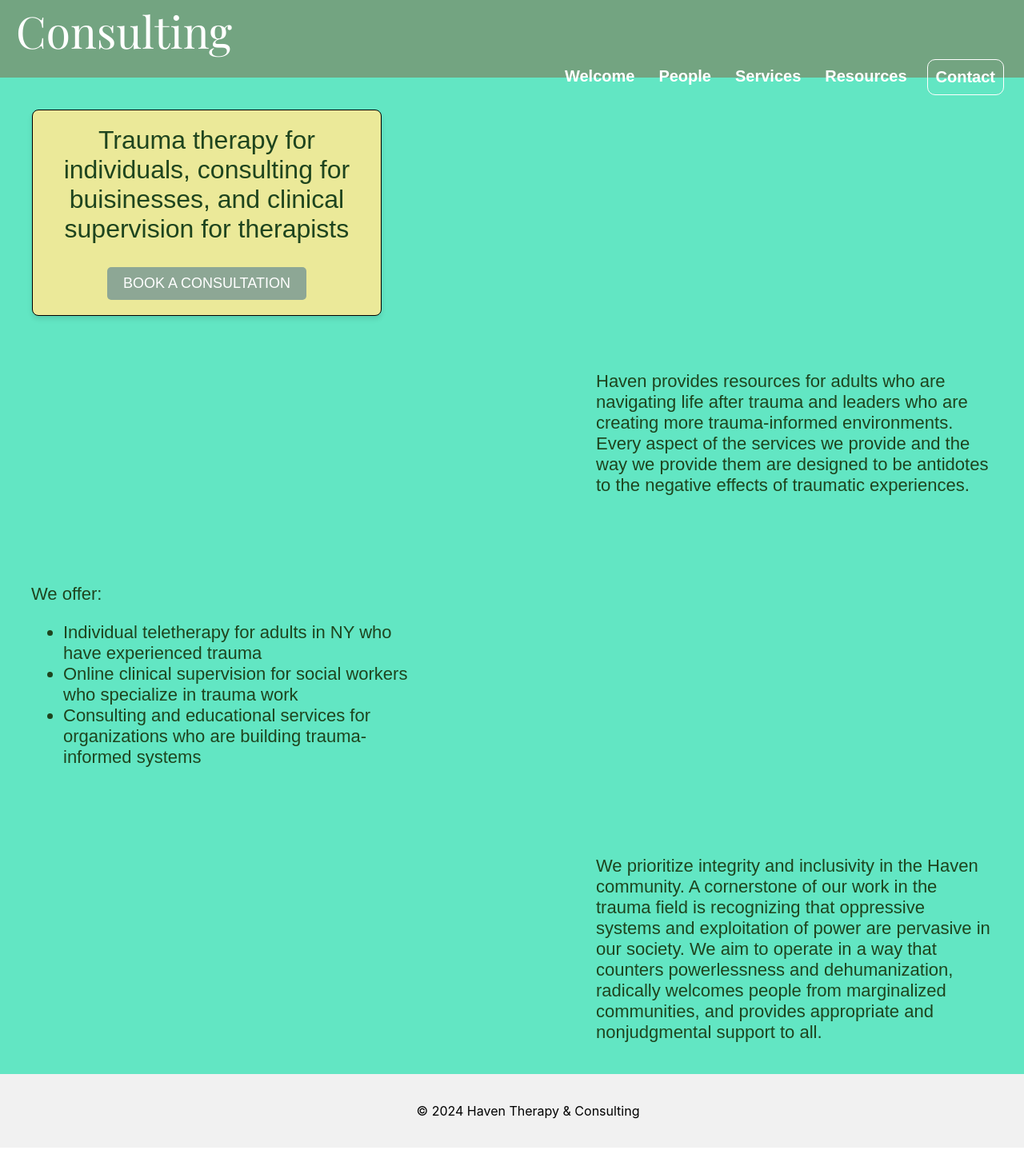
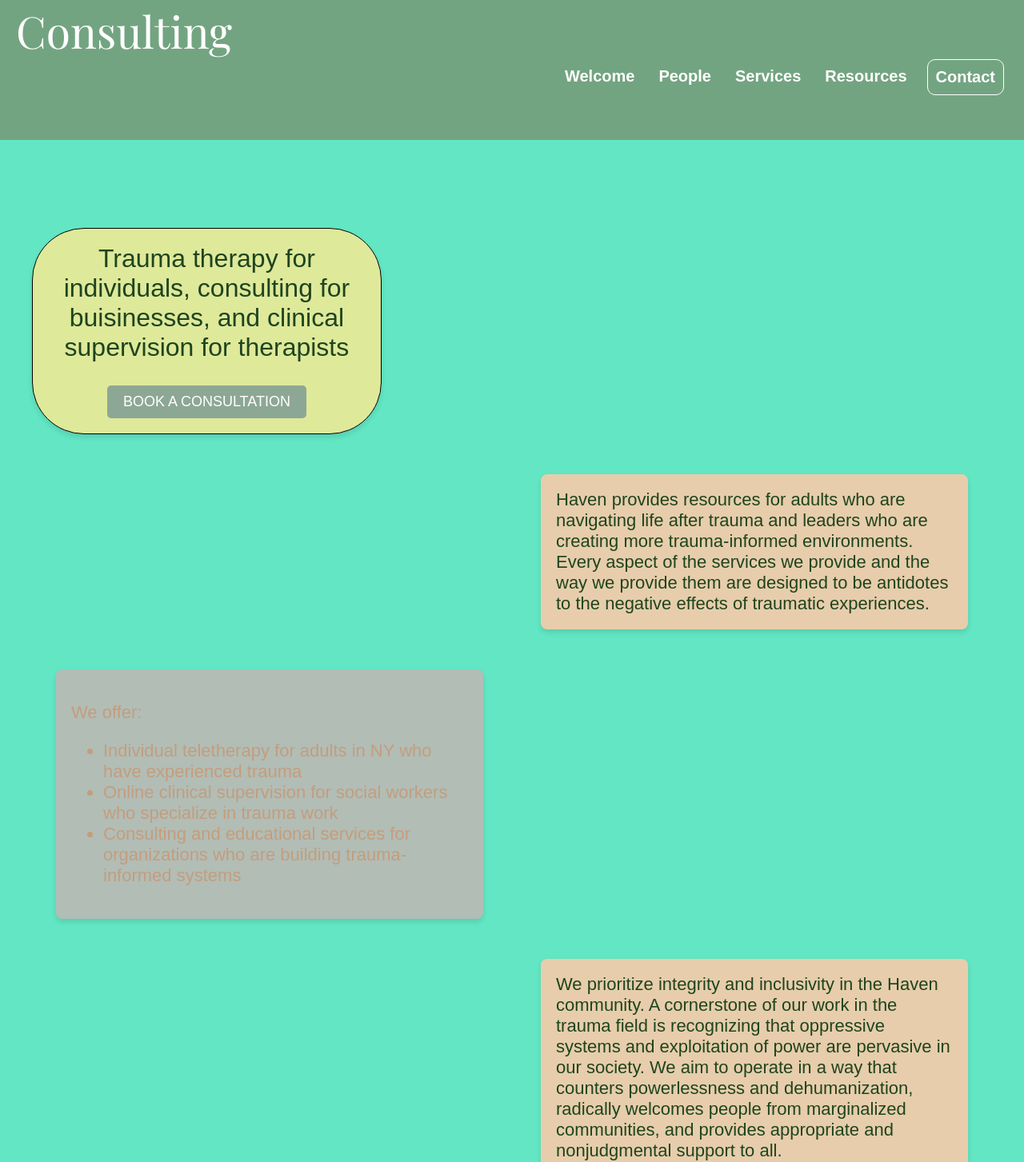
Before and after one commit to bowdumb/dmixon, a React (Create React App) app in the folder dmixon-business/: page / in a window 1280 px wide. Shown: the part 83-1536 px from the top of the page at 80% size. Built offline with nearby package versions, Linux system fonts and the light colour scheme; a web font is replaced by a local one.

Commit message:
Added a smooth transitioning element to the navbar.js code as well as the navbar.css file to implement a dynamic navbar that moves with the page as the user scrolls.

```diff
--- a/dmixon-business/src/components/Landing.js
+++ b/dmixon-business/src/components/Landing.js
@@ -31,10 +31,12 @@ function Landing() {
                     </p>
                 </div>
                 <div className="statement right">
-                    We prioritize integrity and inclusivity in the Haven community. A cornerstone of our work in the trauma field
-                    is recognizing that oppressive systems and exploitation of power are pervasive in our society. We aim to operate
-                    in a way that counters powerlessness and dehumanization, radically welcomes people from marginalized communities,
-                    and provides appropriate and nonjudgmental support to all.
+                    <div className="statement-3">
+                        We prioritize integrity and inclusivity in the Haven community. A cornerstone of our work in the trauma field
+                        is recognizing that oppressive systems and exploitation of power are pervasive in our society. We aim to operate
+                        in a way that counters powerlessness and dehumanization, radically welcomes people from marginalized communities,
+                        and provides appropriate and nonjudgmental support to all.
+                    </div>
                 </div>
             </div>
         </BodyContent>
--- a/dmixon-business/src/components/Navbar.js
+++ b/dmixon-business/src/components/Navbar.js
@@ -1,10 +1,11 @@
-import React, { useState } from 'react';
+import React, { useState, useEffect } from 'react';
 import { NavLink } from 'react-router-dom';
 import '../styles/Navbar.css';
 
 function Navbar() {
   const [activeLink, setActiveLink] = useState('');
   const [dropdownVisible, setDropdownVisible] = useState(false);
+  const [isSticky, setIsSticky] = useState(false);
 
   const handleLinkClick = (link) => {
     setActiveLink(link);
@@ -18,9 +19,28 @@ function Navbar() {
     setDropdownVisible(false);
   };
 
+  useEffect(() => {
+    const navbarHeight = document.querySelector('.navbar').offsetHeight;
+
+    const handleScroll = () => {
+      if (window.scrollY > 0) {
+        setIsSticky(true);
+        document.body.style.paddingTop = `${navbarHeight}px`; // Apply padding to avoid content being cut off
+      } else {
+        setIsSticky(false);
+        document.body.style.paddingTop = '0px'; // Remove padding at the top of the page
+      }
+    };
+
+    window.addEventListener('scroll', handleScroll);
+    return () => {
+      window.removeEventListener('scroll', handleScroll);
+    };
+  }, []);
+
   return (
     <div>
-      <section className="navbar">
+      <section className={`navbar ${isSticky ? 'sticky' : ''}`}>
         <div className="navbar-content">
           <h1 className="navbar-title">Haven Therapy & Consulting</h1>
           <nav>
--- a/dmixon-business/src/styles/Landing.css
+++ b/dmixon-business/src/styles/Landing.css
@@ -3,6 +3,7 @@
     flex-direction: column;
     width: 100%;
     padding: 20px;
+    padding-top: 90px;
 }
 
 .landing-header {
@@ -12,8 +13,8 @@
     text-align: center;
     margin-left: 20px;;
     margin-top: 20px;
-    background-color: rgb(235, 233, 153);
-    border-radius: 8px;
+    background-color: rgb(222, 233, 154);
+    border-radius: 65px;
     padding: 19px;
     border:1px solid black;
     box-shadow: 0px 4px 6px rgba(0, 0, 0, 0.1);
@@ -39,7 +40,7 @@
 }
 
 .book-consult-button:hover {
-    background-color: #0056b3; /* Darken the button color on hover */
+    background-color: rgb(115, 164, 129); /* Darken the button color on hover */
 }
 
 .left {
@@ -47,10 +48,13 @@
     max-width: 40%;
     font-family: "Platypi", sans-serif;
     font-size: 22px;
-    /* background-color: rgb(235, 233, 153); */
+    background-color: rgb(178, 189, 181);
+    color: rgb(196, 157, 125);
     border-radius: 8px;
     padding: 19px;
     margin-top: 50px;
+    margin-left: 50px;
+    box-shadow: 0px 4px 6px rgba(0, 0, 0, 0.1);
 }
 
 .right {
@@ -58,12 +62,17 @@
     max-width: 40%;
     font-family: "Platypi", sans-serif;
     font-size: 22px;
-    /* background-color: rgb(235, 233, 153); */
+    background-color: rgb(231, 205, 171);
     border-radius: 8px;
     padding: 19px;
     margin-top: 50px;
+    margin-right: 50px;
+    box-shadow: 0px 4px 6px rgba(0, 0, 0, 0.1);
 }
 
 .statement-1 {
-
+    margin-top: 0px;
 }
+.statement-3 {
+  padding-bottom: 0px;
+}
--- a/dmixon-business/src/styles/Navbar.css
+++ b/dmixon-business/src/styles/Navbar.css
@@ -1,8 +1,19 @@
 .navbar {
+    position: relative;
+    top: 0;
     width: 100%;
-    height: 180px;
-    position: relative;
+    transition: all 0.3s ease-in-out;
     background-color: rgb(115, 164, 129);
+}
+
+.sticky {
+    position: fixed;
+    top: 0;
+    left: 0;
+    z-index: 1000;
+    width: 100%;
+    box-shadow: 0 2px 4px rgba(0, 0, 0, 0.1);
+    transition: top 0.3s ease-in-out;
 }
 
 .navbar-content {
```
